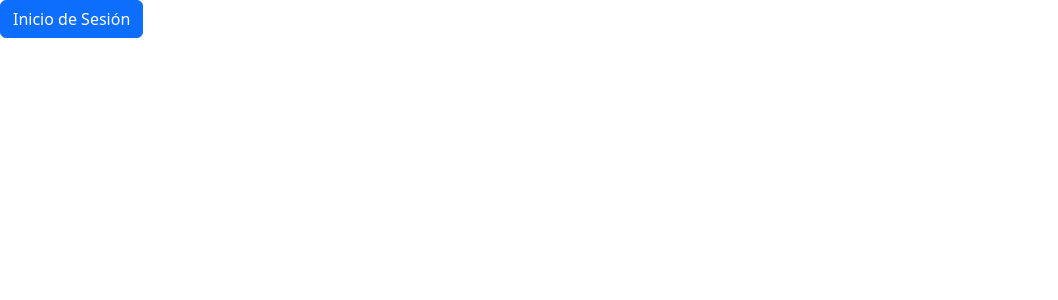
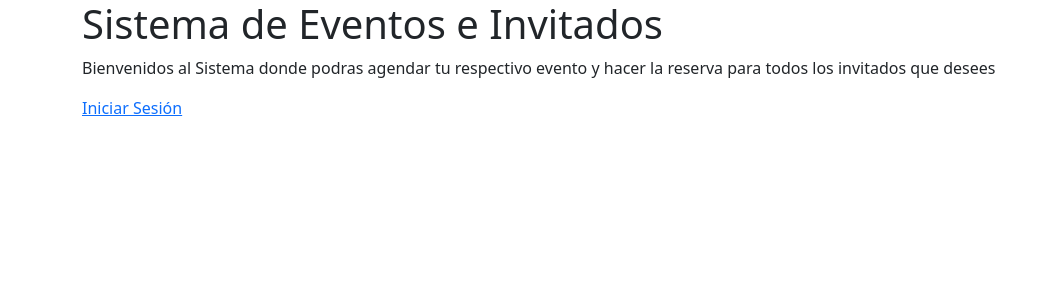
Before and after one commit to BryanCachimuel/Sistema_de_Eventos_Invitados, a PHP site: page /Sistema_Eventos_Invitados/ in a window 1280 px wide. Shown: the top 300 px of the page, without its empty margins (0-1058 px from the left). Run offline with PHP 8.4, Linux system fonts and the light colour scheme.

Commit message:
maquetando la vista del index

```diff
--- a/index.php
+++ b/index.php
@@ -5,9 +5,22 @@
     <meta name="viewport" content="width=device-width, initial-scale=1">
     <title>Sistema de Eventos e Invitados</title>
     <link href="https://cdn.jsdelivr.net/npm/bootstrap@5.2.3/dist/css/bootstrap.min.css" rel="stylesheet" integrity="sha384-rbsA2VBKQhggwzxH7pPCaAqO46MgnOM80zW1RWuH61DGLwZJEdK2Kadq2F9CUG65" crossorigin="anonymous">
+    <link rel="stylesheet" href="publico/css/index.css">
   </head>
   <body>
-    <a class="btn btn-primary" href="inicio_sesion.php">Inicio de Sesión</a>
+  <header class="hero">
+        <nav class="nav container"></nav>
+
+        <section class="hero__container container">
+            <h1 class="hero__title">Sistema de Eventos e Invitados</h1>
+            <p class="hero__paragraph">
+              Bienvenidos al Sistema donde podras agendar tu respectivo evento y hacer la reserva para
+              todos los invitados que desees
+            </p>
+
+            <a href="inicio_sesion.php" class="cta">Iniciar Sesión</a>
+        </section>
+    </header>
     <script src="https://cdn.jsdelivr.net/npm/bootstrap@5.2.3/dist/js/bootstrap.bundle.min.js" integrity="sha384-kenU1KFdBIe4zVF0s0G1M5b4hcpxyD9F7jL+jjXkk+Q2h455rYXK/7HAuoJl+0I4" crossorigin="anonymous"></script>
   </body>
 </html>
```
